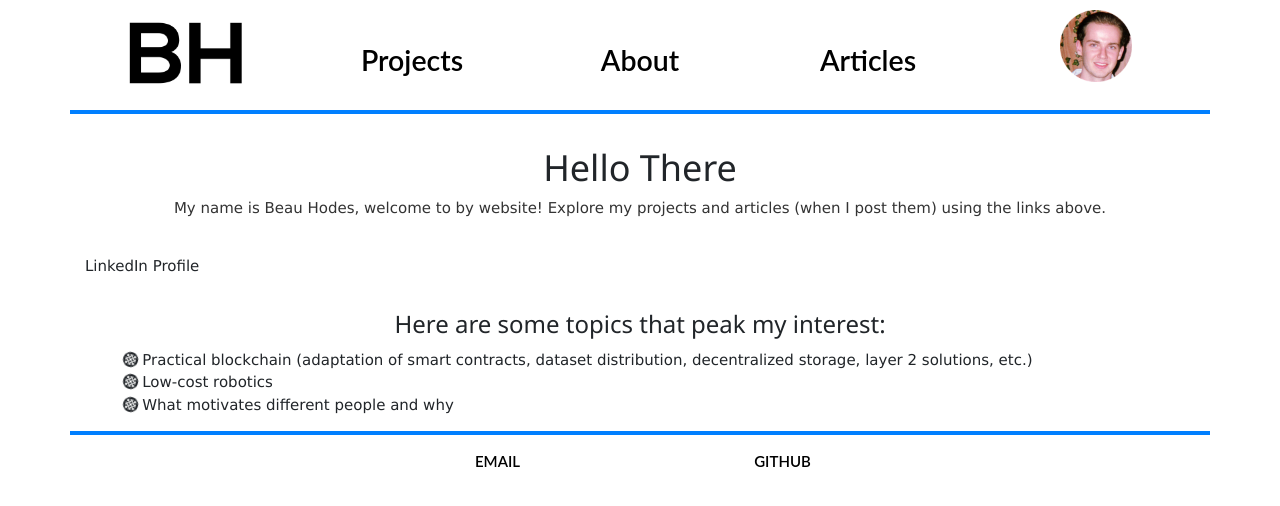
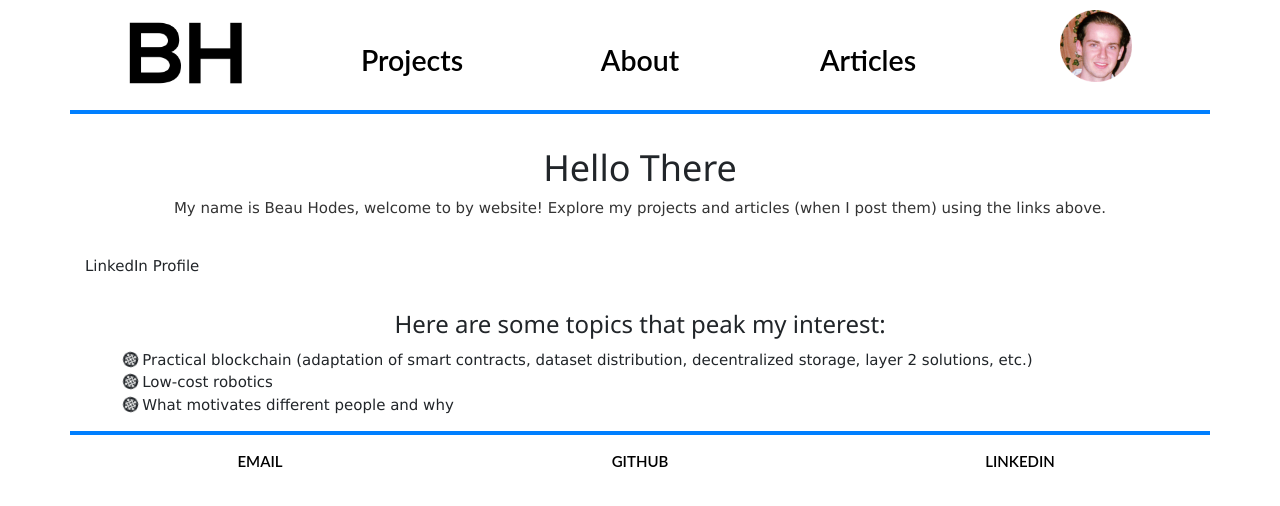
Before and after one commit to beauhodes/beauhodes.github.io, a Jekyll site: the page built from index.html, in a window 1280 px wide. Shown: the top 506 px of the page. Built offline with Jekyll 4.4.1, drawn with Linux system fonts in a browser that asks for light colours; nearby versions of some CDN libraries.

Commit message:
Update default.html

```diff
--- a/_layouts/default.html
+++ b/_layouts/default.html
@@ -32,10 +32,9 @@
 			</div>
 			<footer class="container">
 				<div class="row">
-				<div class="col mx-3"></div>
           			<div class="col mx-3 footerLinks"><a href="mailto:beauhodes@gmail.com" class="footerLinks">Email</a></div>
           			<div class="col mx-3 footerLinks"><a href="https://github.com/beauhodes" class="footerLinks">Github</a></div>
-          			<div class="col mx-3"></div>
+          			<div class="col mx-3 footerLinks"><a href="https://www.linkedin.com/in/beauhodes" class="footerLinks">LinkedIn</a></div>
 				</div>
 
 				<!--
```
